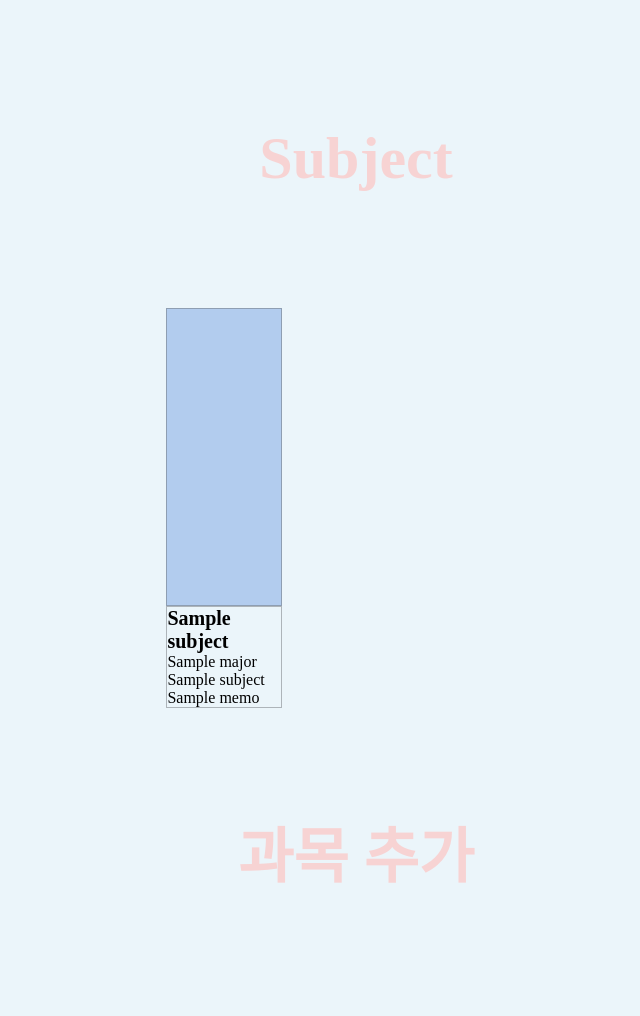
After one commit to monator16/Likelion.practice, a Django app: template session8/subjectProject/subjectApp/templates/subject.html in a window 1280 px wide. The commit adds this page. Shown: the whole page, without its empty margins (284-924 px from the left). Run offline with Django 4.2, Linux system fonts and the light colour scheme; the template is opened without the code that fills it: most values are stand-ins (such as "Sample title", 1, 10 or a date in 2020).

Commit message:
session8

```diff
--- /dev/null
+++ b/session8/subjectProject/subjectApp/static/subject.css
@@ -0,0 +1,56 @@
+
+body {
+    background-color: rgba(212, 234, 245, 0.459);
+}
+
+h1 {
+    width:100%;
+    height:300px;
+    text-align:center;
+    vertical-align:middle;
+    color:rgb(247, 211, 211);
+    font-size:60px;
+    line-height: 300px;
+    margin:0;
+    padding:0;
+}
+
+h1 > a{
+    text-decoration: none;
+    color:rgb(247, 211, 211);
+
+}
+
+
+#color{
+    width: 30%;
+    height:300px;
+    background-color: rgb(178, 204, 238);
+    border: 1px solid rgba(98, 104, 107, 0.459);
+}
+
+.subject_info {
+    display: flex;
+    flex-direction: column;
+    width: 30%;
+    border: 1px solid rgba(98,104,107,0.459);
+}
+
+.boxes{
+    display: flex;
+    flex-direction: row;
+    justify-content: space-evenly;
+}
+
+.subject_box {
+    display: flex;
+    flex-direction: column;
+    width: 30%;
+    height:400px;
+
+}
+
+.subtitle{
+    font-size: 20px;
+    font-weight: bold;
+}
--- /dev/null
+++ b/session8/subjectProject/subjectApp/templates/subject.html
@@ -0,0 +1,46 @@
+<!DOCTYPE html>
+<html lang="en">
+<head>
+    <meta charset="UTF-8">
+    <meta http-equiv="X-UA-Compatible" content="IE=edge">
+    <meta name="viewport" content="width=device-width, initial-scale=1.0">
+    <title>Document</title>
+    {% load static %}
+    <link rel="stylesheet" type="text/css" href="{% static 'subject.css' %}">
+</head>
+<body>
+    <h1>Subject</h1>
+
+
+
+    <div class="boxes">
+        {%for subject in subjects%}
+        <div class="subject_box">
+
+            <div id="color"></div>
+            <div class="subject_info">
+                <a class="subtitle">{{subject.subject_name}}</a>
+                <a>{{subject.major}} </a>
+                <a>{{subject.prof_name}} </a>
+                <a>{{subject.memo}} </a>
+
+             </div>
+
+        </div>
+        {% endfor %}
+
+    </div>
+
+
+
+
+
+
+   <h1><a href ="{% url 'addSubject'%}"> 과목 추가 </a></h1>
+
+
+
+</body>
+
+
+</html>
```
Also changed, not shown: session8/subjectProject/subjectApp/static/home.css (added, +50 -0 lines), session8/subjectProject/subjectApp/static/major.css (added, +76 -0 lines), session8/subjectProject/subjectApp/templates/business.html (+28 -11 lines), session8/subjectProject/subjectApp/templates/editMajor.html (added, +19 -0 lines), session8/subjectProject/subjectApp/templates/home.html (+10 -23 lines), session8/subjectProject/subjectApp/templates/major.html (added, +37 -0 lines), session8/subjectProject/subjectApp/views.py (+31 -12 lines), session8/subjectProject/subjectProject/urls.py (+8 -4 lines), session8/subjectProject/db.sqlite3.
